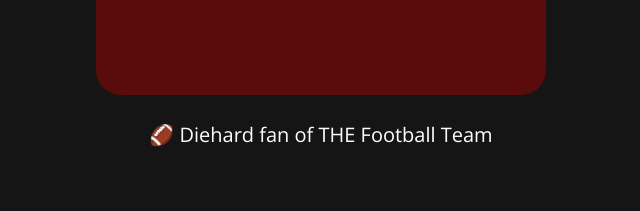
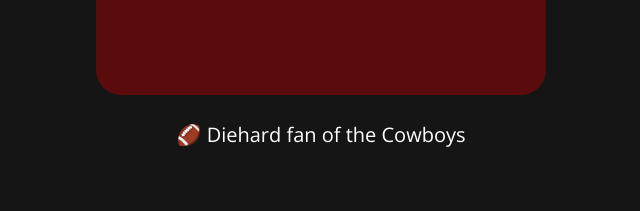
Before and after one commit to kevPo/levis_site, an Eleventy site: page index.html in a window 1280 px wide. Shown: the part 1980-2191 px from the top of the page, without its empty margins (319-959 px from the left). Built offline with nearby package versions, Linux system fonts and the light colour scheme; Eleventy itself is replaced by a stand-in of ours; files that its build step writes are made by us from their sources.

Commit message:
changed football team

```diff
--- a/index.html
+++ b/index.html
@@ -69,7 +69,7 @@
     </section>
     <section class="sub-section">
       <img src="/img/football.png" alt="Washington Football Team logo">
-      <p>🏈 Diehard fan of THE Football Team</p>
+      <p>🏈 Diehard fan of the Cowboys</p>
     </section>
     <section class="sub-section">
       <img src="/img/singing.jpeg" alt="Me singing emphatically">
```
